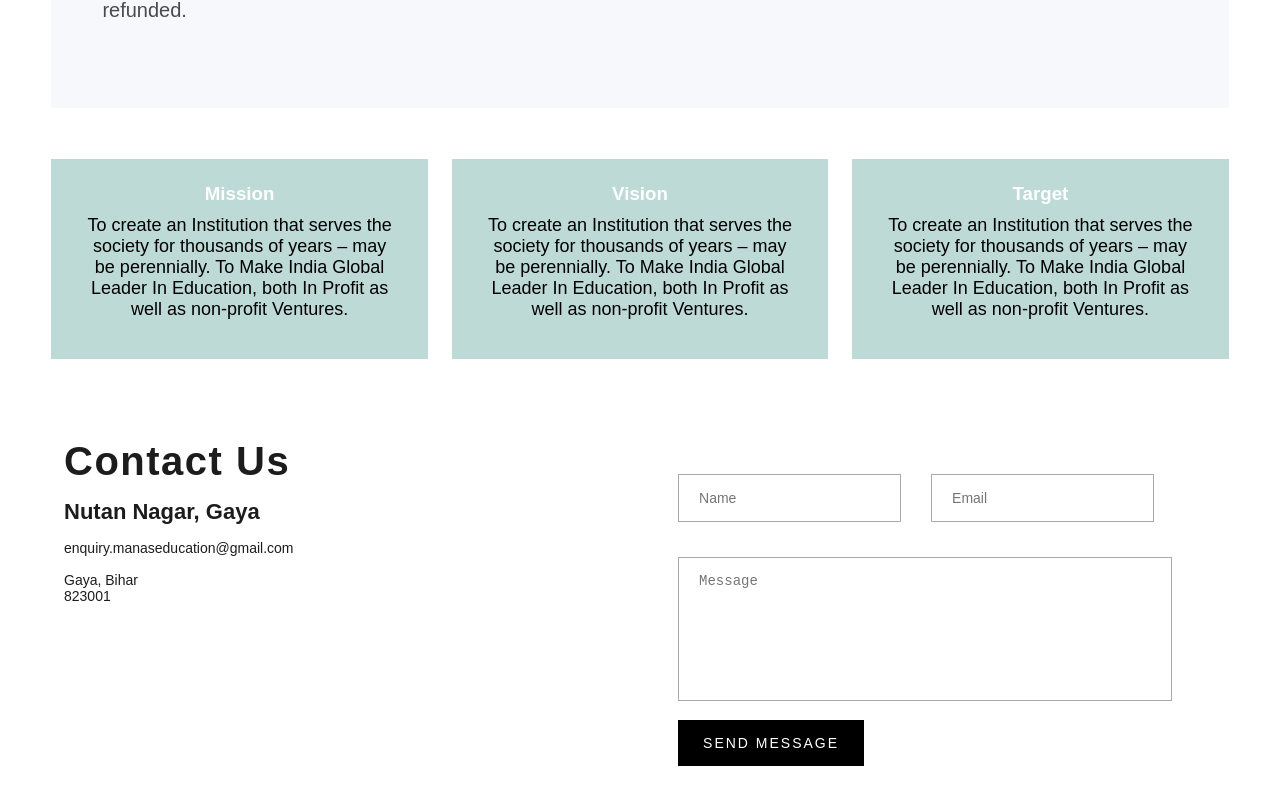
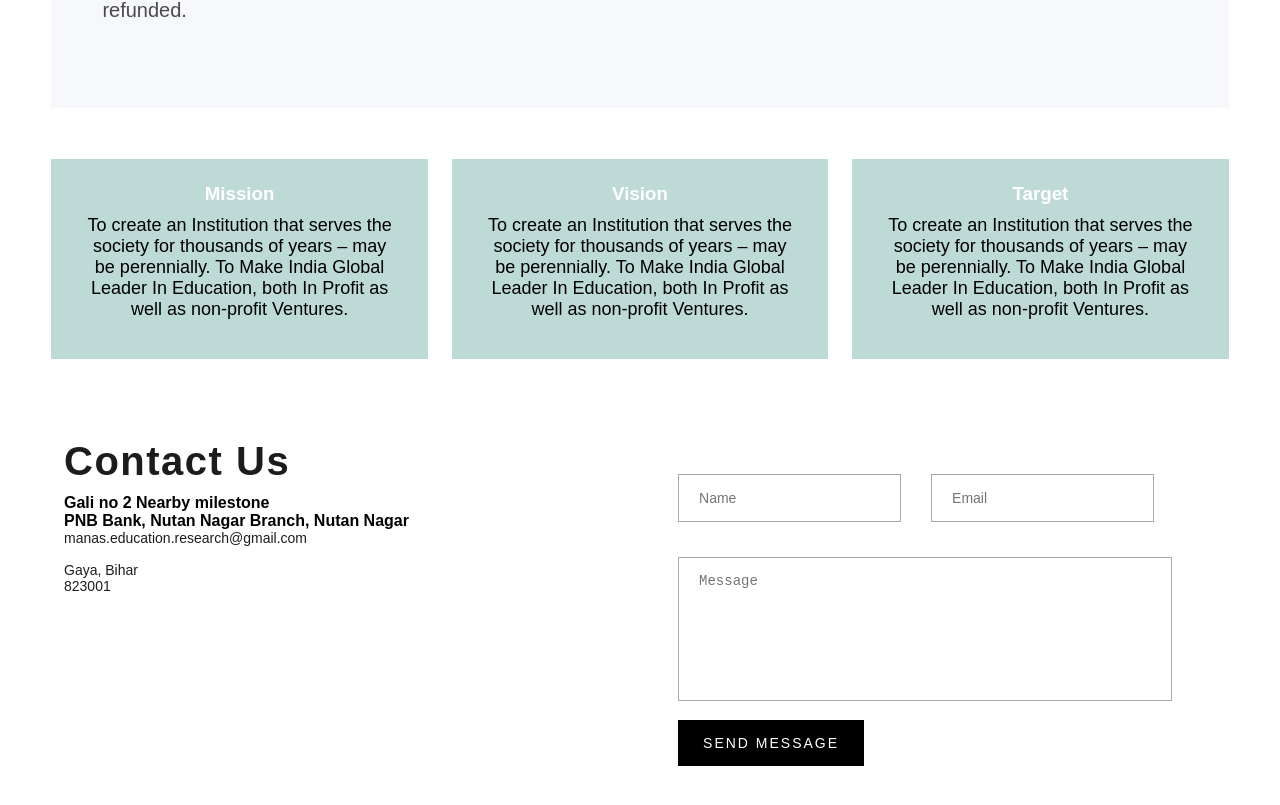
Before and after one commit to imf-ali/Manas-Frontend, a React (Create React App) app: page /about in a window 1280 px wide. Shown: the part 1770-2575 px from the top of the page. Built offline with nearby package versions, Linux system fonts and the light colour scheme; the HTML template or start-up script is replaced by a standard one; a web font is replaced by a local one.

Commit message:
minor changes

```diff
--- a/src/Components/Contact.js
+++ b/src/Components/Contact.js
@@ -8,8 +8,9 @@ const Contact = () => {
                 <div className="form">
                     <div className="form-txt">
                         <h1>Contact Us</h1>
-                        <h3>Nutan Nagar, Gaya</h3>
-                        <p>enquiry.manaseducation@gmail.com</p>
+                        <h4>Gali no 2 Nearby milestone</h4>
+                        <h4>PNB Bank, Nutan Nagar Branch, Nutan Nagar</h4>
+                        <p>manas.education.research@gmail.com</p>
                         <p>Gaya, Bihar<br />823001</p>
                     </div>
                     <div className="form-details">
```
Also changed, not shown: src/lib/data.js.
